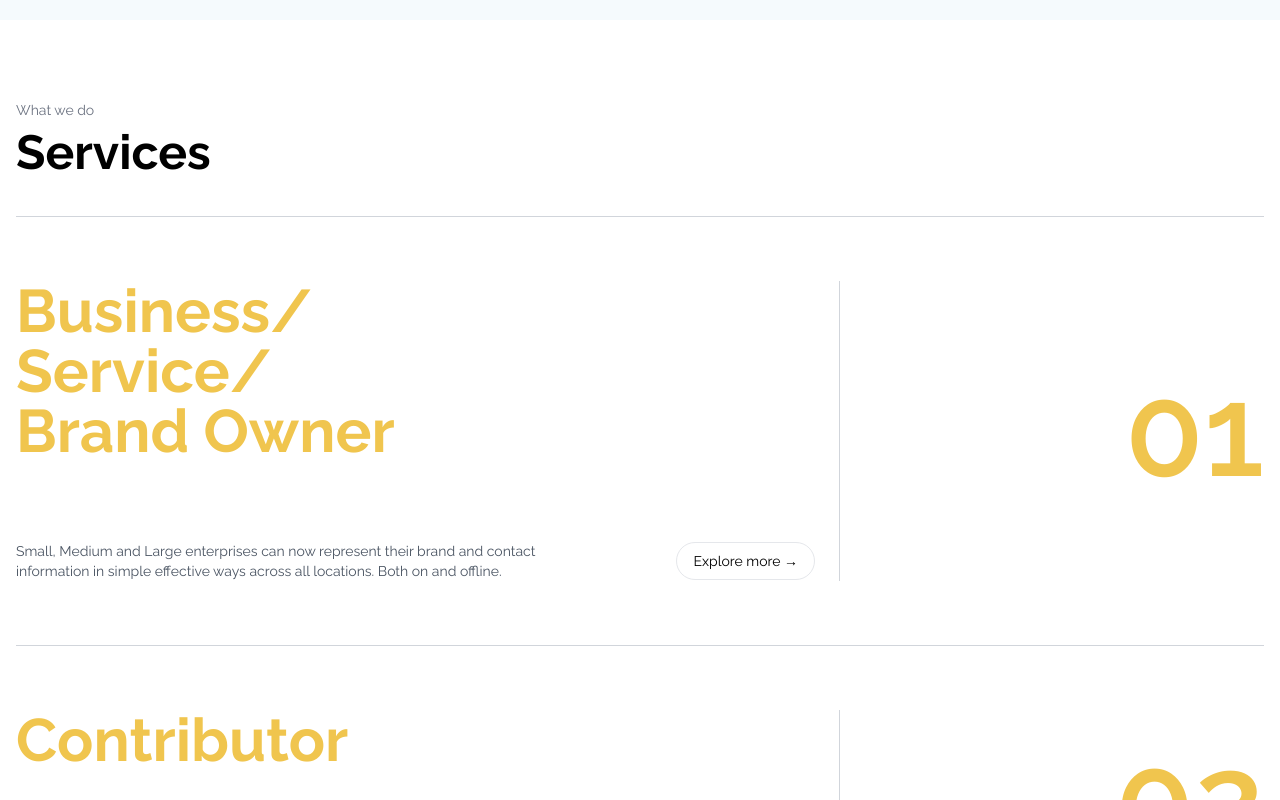
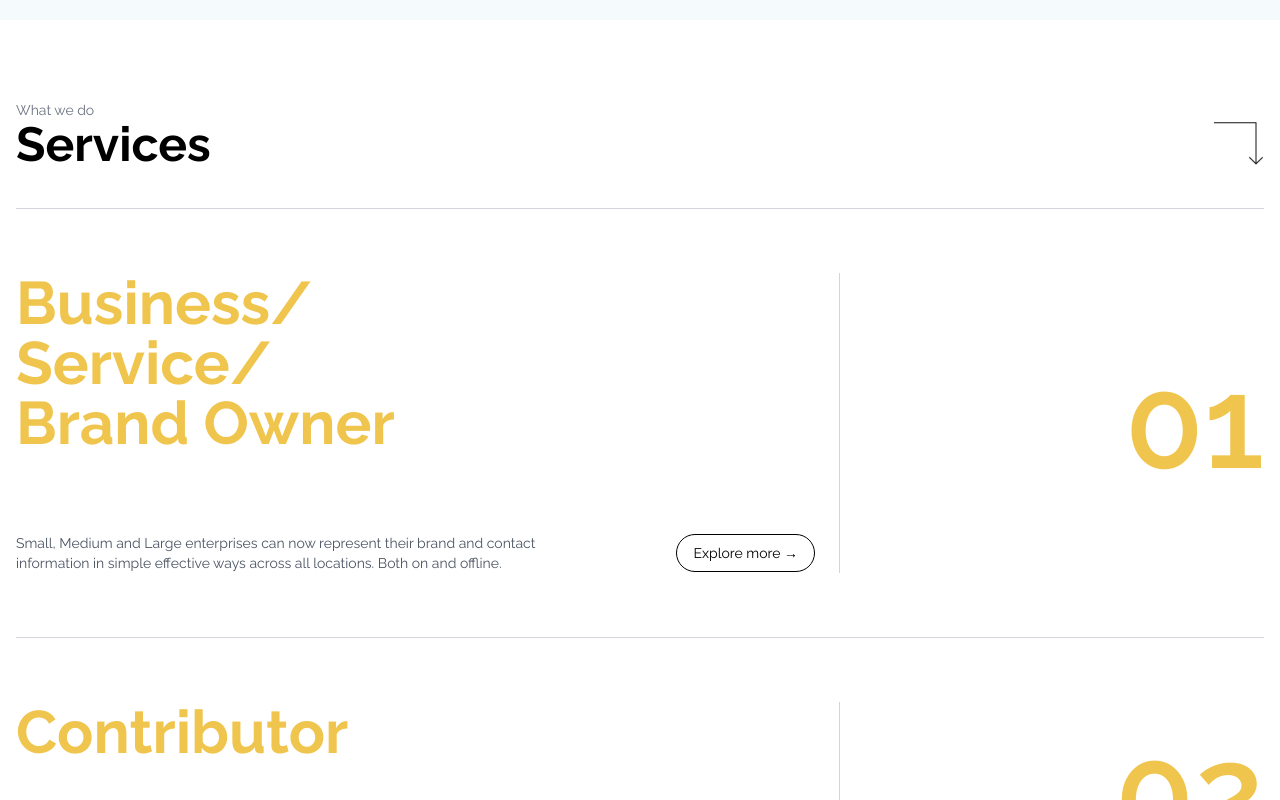
Before and after one commit to Iamdewale/beekeys, a React (Create React App) app: page / in a window 1280 px wide. Shown: the part 1660-2460 px from the top of the page. Built offline with nearby package versions, Linux system fonts and the light colour scheme.

Commit message:
Arrow implemented

```diff
--- a/src/components/Services.jsx
+++ b/src/components/Services.jsx
@@ -1,3 +1,5 @@
+import arrowImage from "../assets/images/service-arrow.png";
+
 const services = [
   {
     id: "01",
@@ -22,16 +24,27 @@ const services = [
 const Services = () => {
   return (
     <section className="max-w-7xl mx-auto py-20 px-4">
+      {/* Top Text */}
       <p className="text-sm text-gray-500">What we do</p>
-      <h2 className="text-5xl font-bold mt-2 mb-10">Services</h2>
 
+      {/* Heading with Arrow */}
+      <div className="flex items-center justify-between mb-10">
+        <h2 className="text-5xl font-bold">Services</h2>
+        <img
+          src={arrowImage}
+          alt="Arrow"
+          className="h-[2.8rem] w-auto object-contain"
+        />
+      </div>
+
+      {/* Services List */}
       <div className="border-y border-gray-300 divide-y divide-gray-300">
         {services.map((service) => (
           <div
             key={service.id}
             className="grid grid-cols-1 md:grid-cols-3 gap-6 py-16 items-start md:items-center"
           >
-            {/* LEFT COLUMN */}
+            {/* Left Column */}
             <div className="md:col-span-2 border-r border-gray-300 pr-6">
               <h3 className="text-customGold text-5xl md:text-6xl font-extrabold leading-tight pb-20">
                 {service.title.split("/").map((line, idx) => (
@@ -42,18 +55,17 @@ const Services = () => {
                 ))}
               </h3>
 
-              {/* Description + Button */}
               <div className="flex justify-between items-center gap-4">
                 <p className="text-sm text-gray-600 max-w-xl">
                   {service.description}
                 </p>
-                <button className="px-4 py-2 bg-white-400 border border-black-1 text-black rounded-full text-sm font-medium hover:bg-black hover:text-customGold transition whitespace-nowrap">
+                <button className="px-4 py-2 border border-black text-black rounded-full text-sm font-medium hover:bg-black hover:text-customGold transition whitespace-nowrap">
                   Explore more →
                 </button>
               </div>
             </div>
 
-            {/* RIGHT COLUMN (ID number) */}
+            {/* Right Column */}
             <div className="text-right text-6xl md:text-9xl font-semibold text-customGold mt-4 md:mt-0">
               {service.id}
             </div>
```
Also changed, not shown: src/assets/images/service-arrow.png (added).
